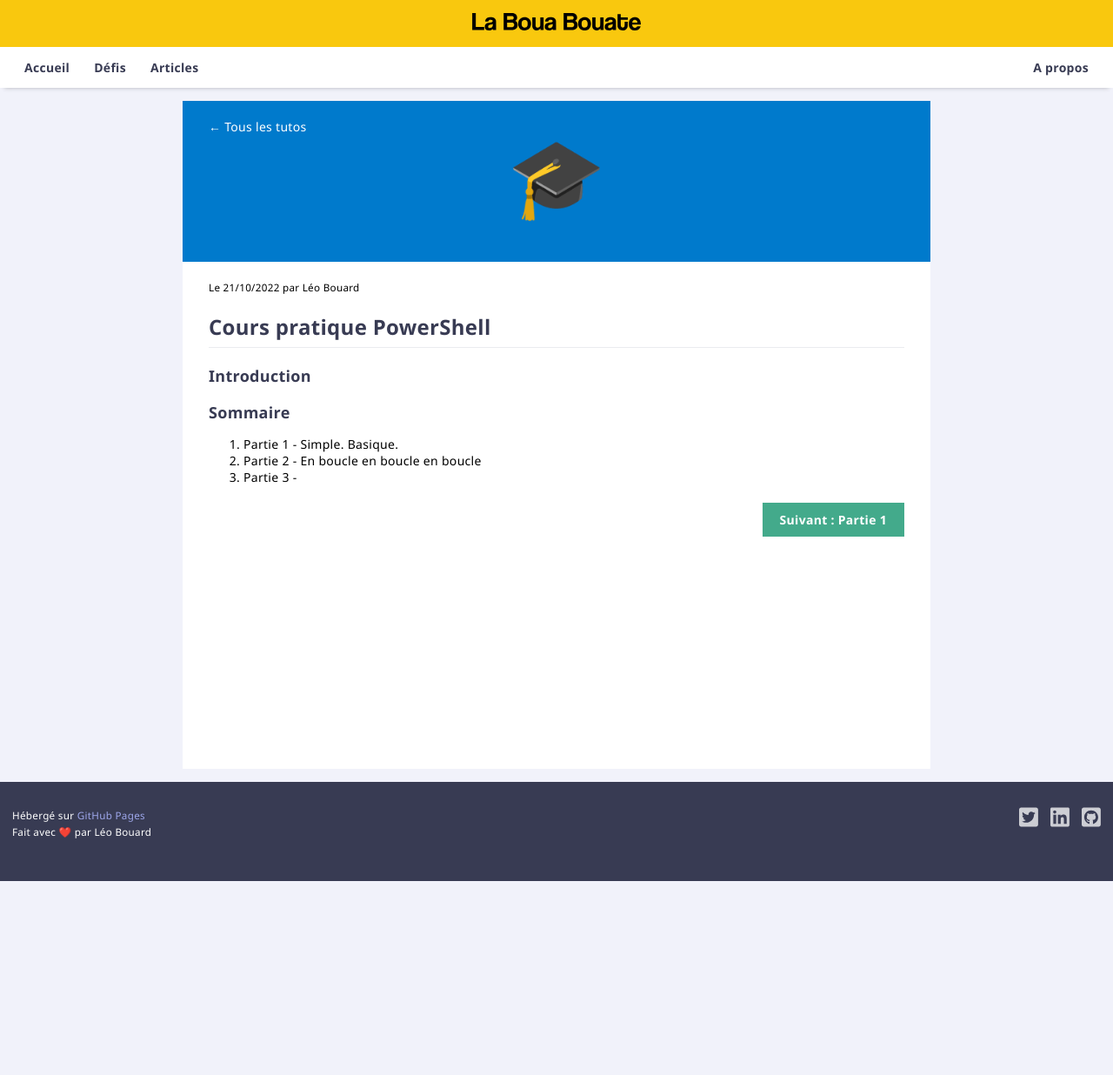
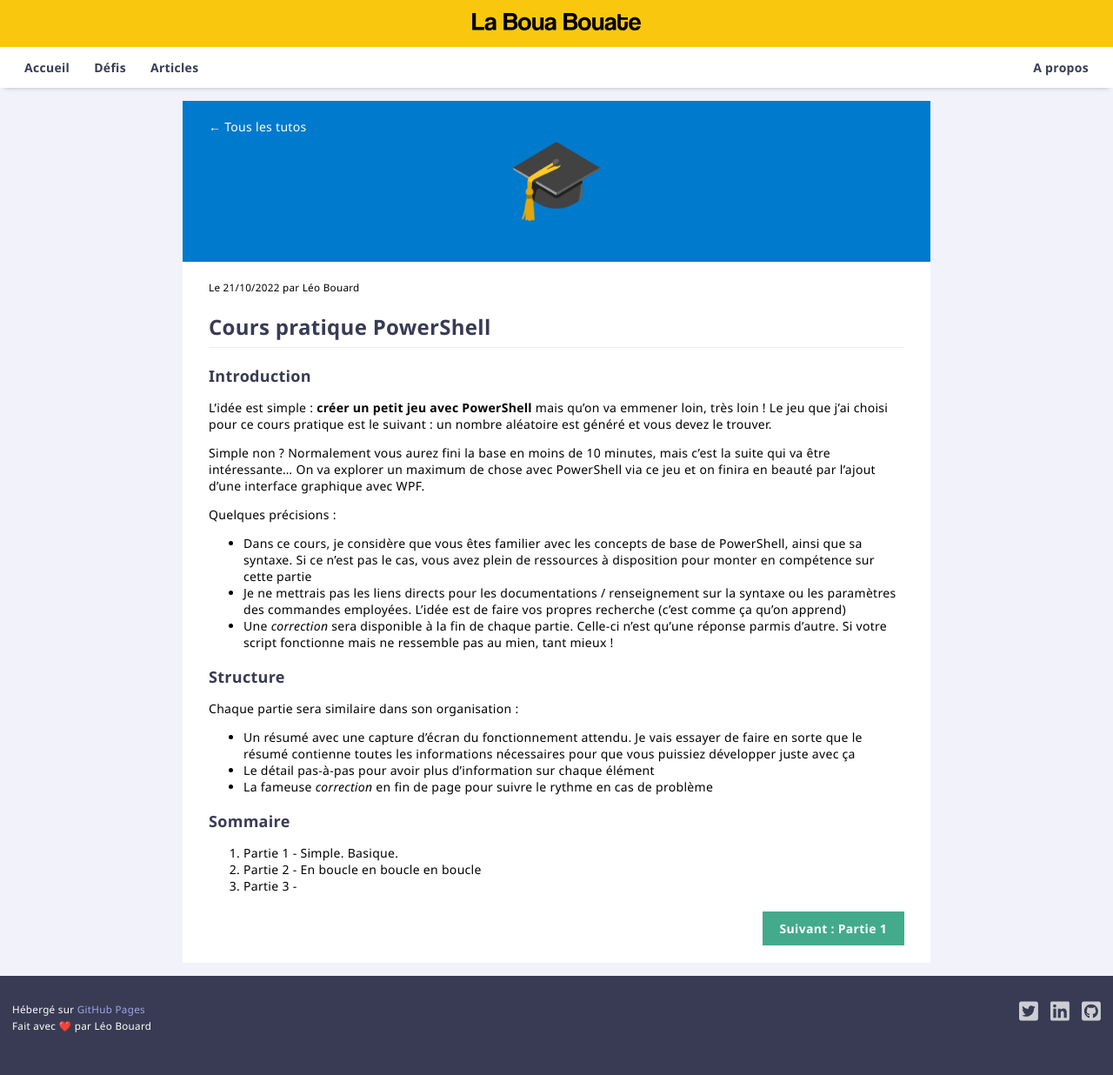
Before and after one commit to leobouard/leobouard.github.io, a Jekyll site: the page built from _posts/2022-10-21-cours-pratique-posh-0.md, in a window 1280 px wide. Shown: the whole page at 87% size. Built offline with Jekyll 4.4.1, drawn with Linux system fonts in a browser that asks for light colours; before the commit the page ends 1013 px from its top, so only the background shows below that.

Commit message:
Update 2022-10-21-cours-pratique-posh-0.md

```diff
--- a/_posts/2022-10-21-cours-pratique-posh-0.md
+++ b/_posts/2022-10-21-cours-pratique-posh-0.md
@@ -9,15 +9,30 @@ icon: 🎓
 
 ## Introduction
 
+L'idée est simple : **créer un petit jeu avec PowerShell** mais qu'on va emmener loin, très loin ! Le jeu que j'ai choisi pour ce cours pratique est le suivant : un nombre aléatoire est généré et vous devez le trouver.
+
+Simple non ? Normalement vous aurez fini la base en moins de 10 minutes, mais c'est la suite qui va être intéressante... On va explorer un maximum de chose avec PowerShell via ce jeu et on finira en beauté par l'ajout d'une interface graphique avec WPF.
+
+Quelques précisions :
+
+- Dans ce cours, je considère que vous êtes familier avec les concepts de base de PowerShell, ainsi que sa syntaxe. Si ce n'est pas le cas, vous avez plein de ressources à disposition pour monter en compétence sur cette partie
+- Je ne mettrais pas les liens directs pour les documentations / renseignement sur la syntaxe ou les paramètres des commandes employées. L'idée est de faire vos propres recherche (c'est comme ça qu'on apprend)
+- Une *correction* sera disponible à la fin de chaque partie. Celle-ci n'est qu'une réponse parmis d'autre. Si votre script fonctionne mais ne ressemble pas au mien, tant mieux !
+
+## Structure
+
+Chaque partie sera similaire dans son organisation :
+
+- Un résumé avec une capture d'écran du fonctionnement attendu. Je vais essayer de faire en sorte que le résumé contienne toutes les informations nécessaires pour que vous puissiez développer juste avec ça
+- Le détail pas-à-pas pour avoir plus d'information sur chaque élément
+- La fameuse *correction* en fin de page pour suivre le rythme en cas de problème
+
 ## Sommaire
 
 1. Partie 1 - Simple. Basique.
 2. Partie 2 - En boucle en boucle en boucle
 3. Partie 3 -
 
-
-
-
 <div class="buttonNext">
     <a href="/2022/10/21/cours-pratique-posh-1">Suivant : Partie 1</a>
 </div>
```
